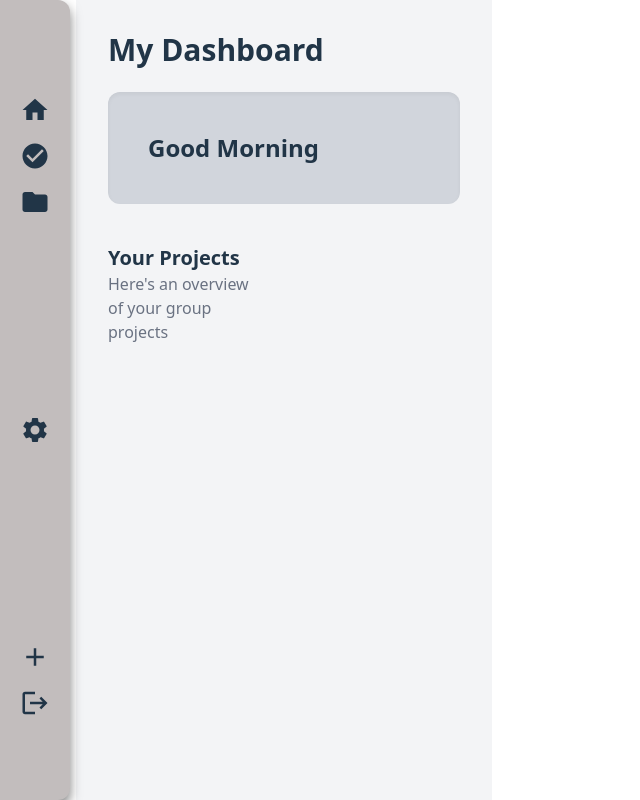
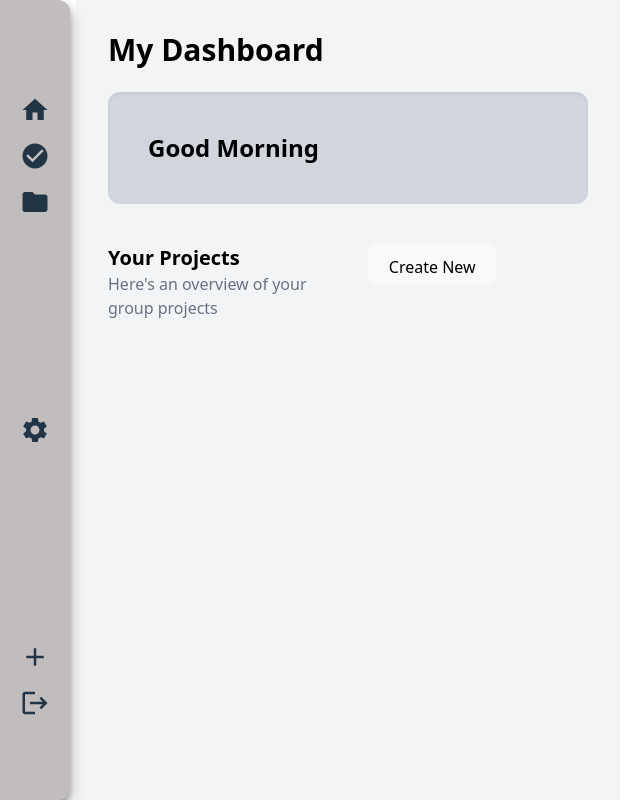
Before and after one commit to wharder04/PSM-CSCI-150, a React (Vite) app in the folder client/: page /home in a window 1280 px wide. Shown: the whole page, without its empty margins (0-640 px from the left). Built offline with nearby package versions, Linux system fonts and the light colour scheme.

Commit message:
Updated parts of the TaskBoard and DashboardPage JSX files

```diff
--- a/client/src/pages/Dashboard/DashboardPage.jsx
+++ b/client/src/pages/Dashboard/DashboardPage.jsx
@@ -11,19 +11,21 @@ function Dashboard() {
 
   return (
     <DashboardLayout>
-      <div className="min-h-screen p-8 bg-gray-100">
+      <div className="min-h-screen p-8 bg-gray-100 text-black">
         <div className="mb-10">
-          <h2 className="text-3xl font-bold mb-6">My Dashboard</h2>
+          <h2 className="text-3xl font-bold text-black font-sans mb-6">My Dashboard</h2>
           <div className="bg-gray-300 rounded-xl p-10 shadow-inner">
-            <p className="text-2xl font-semibold">Good Morning</p>
+            <p className="text-2xl text-black font-sans font-semibold">Good Morning</p>
           </div>
         </div>
         <div className="flex gap-10">
           <div className="flex-1">
-            <h2 className="text-xl font-bold">Your Projects</h2>
-            <p className="text-gray-500">Here's an overview of your group projects</p>
+            <h2 className="text-xl text-black font-sans font-bold">Your Projects</h2>
+            <p className="text-gray-500 font-sans">Here's an overview of your group projects</p>
           </div>
-          <div className="flex-1"></div>
+          <div className="flex-1">
+            <button className ="bg-gray-300 text-black font-sans rounded w-32 h-10">Create New</button>
+          </div>
         </div>
       </div>
     </DashboardLayout>
--- a/client/src/pages/TaskBoard/TaskBoard.jsx
+++ b/client/src/pages/TaskBoard/TaskBoard.jsx
@@ -5,24 +5,24 @@ function TaskBoard () {
         <DashboardLayout>
             <div>
                 <div>
-                    <h2>Task Board</h2>
-                    <p>Drag tasks to update their status</p>
+                    <h2 className="text-3xl font-bold text-black mb-6">Task Board</h2>
+                    <p className="text-2xl text-black font-semibold">Drag tasks to update their status</p>
                 </div>
                 <div>
                     <div>
-                        <p>Unassigned</p>
+                        <p className="text-black font-sans">Unassigned</p>
                     </div>
                     <div>
-                        <p>Assigned</p>
+                        <p className="text-black font-sans">Assigned</p>
                     </div>
                     <div>
-                        <p>In Progress</p>
+                        <p className="text-black font-sans">In Progress</p>
                     </div>
                     <div>
-                        <p>Completed</p>
+                        <p className="text-black font-sans">Completed</p>
                     </div>
                     <div>
-                        <p>Incomplete</p>
+                        <p className="text-black font-sans">Incomplete</p>
                     </div>
                 </div>
             </div>
```
